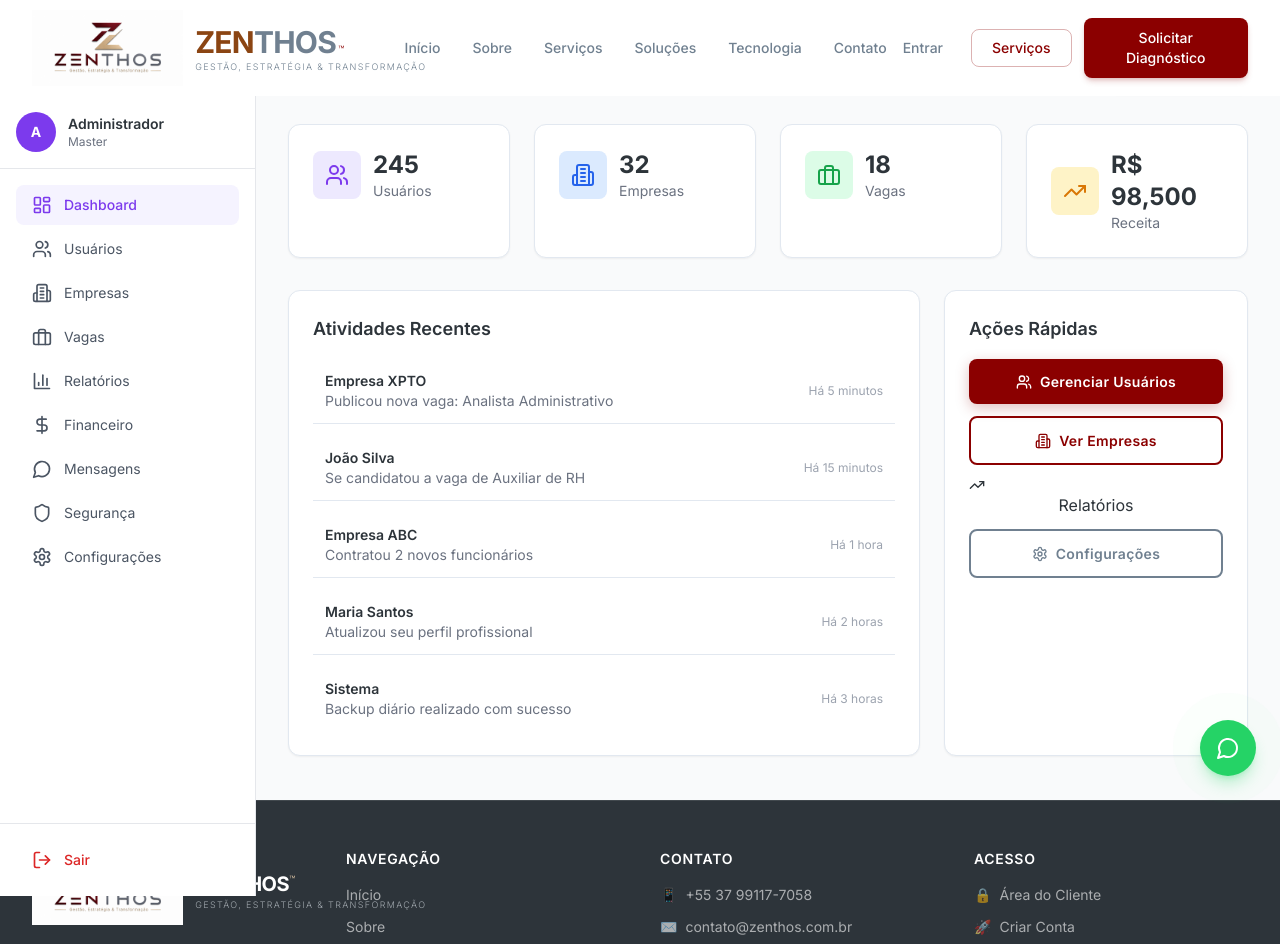
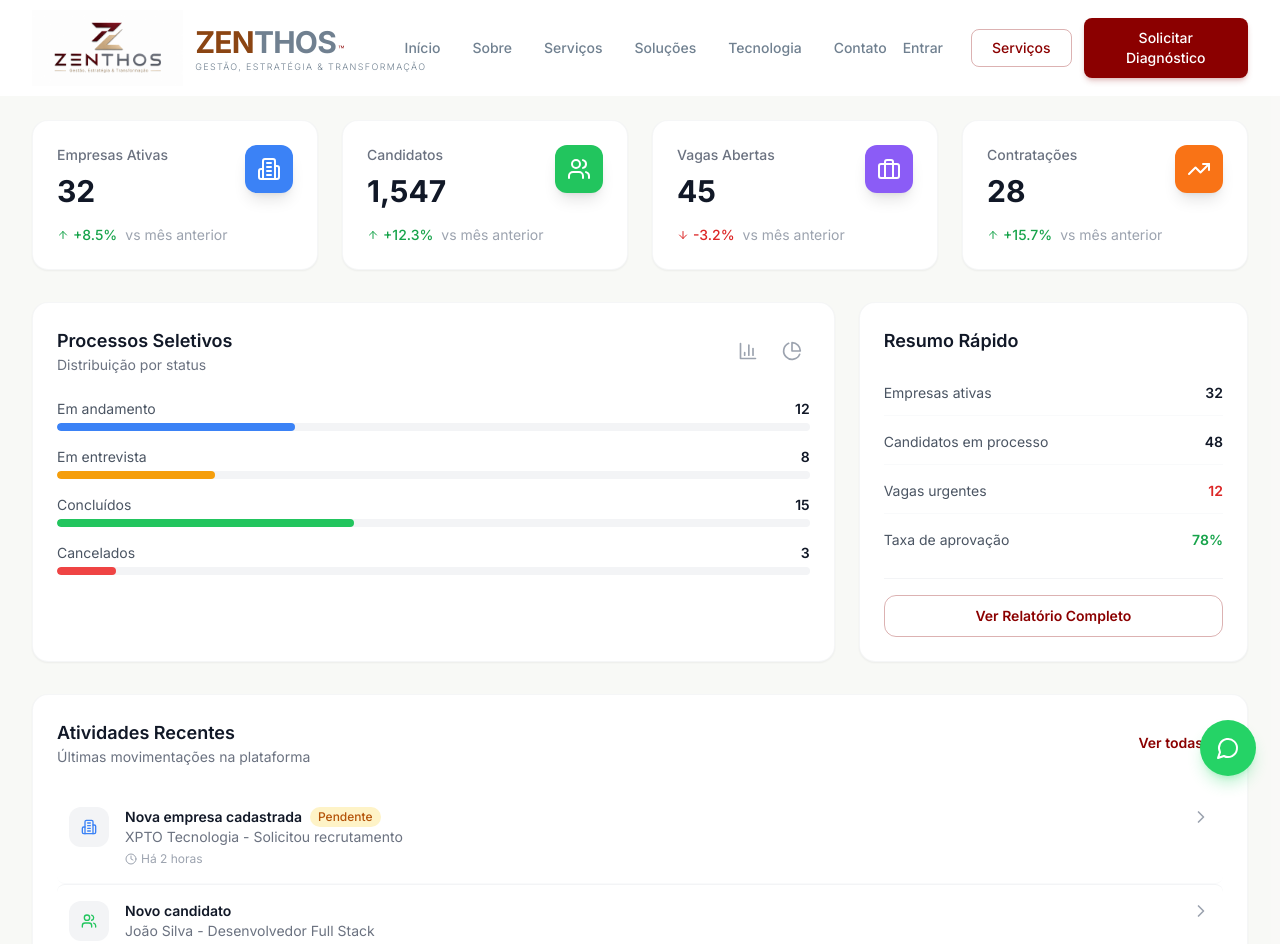
Before and after one commit to trivoroficial/consult_recruit, a Next.js app: page /admin/dashboard in a window 1280 px wide. Shown: the top 944 px of the page. Built offline with nearby package versions, Linux system fonts and the light colour scheme.

Commit message:
Update page.tsx

```diff
--- a/src/app/(dashboard)/admin/dashboard/page.tsx
+++ b/src/app/(dashboard)/admin/dashboard/page.tsx
@@ -1,155 +1,378 @@
 'use client'
 
-import { useEffect, useState } from 'react'
-import { Users, Building2, Briefcase, TrendingUp, Settings, UserPlus, Eye } from 'lucide-react'
-import { SidebarAdmin } from '@/components/layout/SidebarAdmin'
+import { useState, useEffect } from 'react'
+import {
+  Building2, Users, Briefcase, TrendingUp,
+  ArrowUp, ArrowDown, Eye, Calendar, Clock,
+  ChevronRight, Plus, Search, Filter,
+  BarChart3, PieChart
+} from 'lucide-react'
+import Link from 'next/link'
 
-// DADOS DE EXEMPLO DO ADMIN
-const dadosAdmin = {
-  usuarios: 245,
-  empresas: 32,
-  vagas: 18,
-  receita: 98500,
-  atividades: [
-    { id: 1, usuario: 'Empresa XPTO', acao: 'Publicou nova vaga: Analista Administrativo', data: 'Há 5 minutos' },
-    { id: 2, usuario: 'João Silva', acao: 'Se candidatou a vaga de Auxiliar de RH', data: 'Há 15 minutos' },
-    { id: 3, usuario: 'Empresa ABC', acao: 'Contratou 2 novos funcionários', data: 'Há 1 hora' },
-    { id: 4, usuario: 'Maria Santos', acao: 'Atualizou seu perfil profissional', data: 'Há 2 horas' },
-    { id: 5, usuario: 'Sistema', acao: 'Backup diário realizado com sucesso', data: 'Há 3 horas' },
-  ]
+// ===== TIPOS =====
+interface KPI {
+  id: string
+  title: string
+  value: number
+  change: number
+  icon: React.ReactNode
+  color: string
 }
 
-export default function DashboardAdmin() {
-  const [loading, setLoading] = useState(true)
+interface Activity {
+  id: string
+  type: 'empresa' | 'candidato' | 'vaga' | 'processo'
+  title: string
+  description: string
+  time: string
+  status?: 'pending' | 'approved' | 'rejected'
+}
 
-  useEffect(() => {
-    setTimeout(() => setLoading(false), 800)
-  }, [])
+// ===== DADOS MOCK =====
+const kpis: KPI[] = [
+  {
+    id: '1',
+    title: 'Empresas Ativas',
+    value: 32,
+    change: 8.5,
+    icon: <Building2 className="h-6 w-6" />,
+    color: 'bg-blue-500'
+  },
+  {
+    id: '2',
+    title: 'Candidatos',
+    value: 1547,
+    change: 12.3,
+    icon: <Users className="h-6 w-6" />,
+    color: 'bg-green-500'
+  },
+  {
+    id: '3',
+    title: 'Vagas Abertas',
+    value: 45,
+    change: -3.2,
+    icon: <Briefcase className="h-6 w-6" />,
+    color: 'bg-purple-500'
+  },
+  {
+    id: '4',
+    title: 'Contratações',
+    value: 28,
+    change: 15.7,
+    icon: <TrendingUp className="h-6 w-6" />,
+    color: 'bg-orange-500'
+  }
+]
 
-  if (loading) {
+const activities: Activity[] = [
+  {
+    id: '1',
+    type: 'empresa',
+    title: 'Nova empresa cadastrada',
+    description: 'XPTO Tecnologia - Solicitou recrutamento',
+    time: 'Há 2 horas',
+    status: 'pending'
+  },
+  {
+    id: '2',
+    type: 'candidato',
+    title: 'Novo candidato',
+    description: 'João Silva - Desenvolvedor Full Stack',
+    time: 'Há 4 horas'
+  },
+  {
+    id: '3',
+    type: 'vaga',
+    title: 'Vaga publicada',
+    description: 'UX Designer - Salário: R$ 8.000',
+    time: 'Há 6 horas',
+    status: 'approved'
+  },
+  {
+    id: '4',
+    type: 'processo',
+    title: 'Processo encerrado',
+    description: 'Desenvolvedor Frontend - 3 contratados',
+    time: 'Há 1 dia'
+  },
+  {
+    id: '5',
+    type: 'empresa',
+    title: 'Empresa bloqueada',
+    description: 'Financeira ABC - Pendência documental',
+    time: 'Há 2 dias',
+    status: 'rejected'
+  }
+]
+
+const processosStatus = [
+  { label: 'Em andamento', value: 12, color: 'bg-blue-500' },
+  { label: 'Em entrevista', value: 8, color: 'bg-yellow-500' },
+  { label: 'Concluídos', value: 15, color: 'bg-green-500' },
+  { label: 'Cancelados', value: 3, color: 'bg-red-500' }
+]
+
+// ===== COMPONENTES =====
+function KPICard({ kpi }: { kpi: KPI }) {
+  const isPositive = kpi.change > 0
+  const isNegative = kpi.change < 0
+
   return (
-      <div className="min-h-screen flex items-center justify-center">
-        <div className="text-purple-600 text-xl">Carregando...</div>
+    <div className="group bg-white rounded-2xl border border-gray-100/80 p-6 shadow-sm hover:shadow-xl hover:-translate-y-1 transition-all duration-300">
+      <div className="flex items-start justify-between">
+        <div>
+          <p className="text-sm font-medium text-gray-500">{kpi.title}</p>
+          <p className="mt-2 text-3xl font-bold text-gray-900">
+            {kpi.value.toLocaleString()}
+          </p>
+        </div>
+        <div className={`${kpi.color} rounded-xl p-3 text-white shadow-lg`}>
+          {kpi.icon}
+        </div>
+      </div>
+      <div className="mt-4 flex items-center gap-2">
+        <span className={`inline-flex items-center text-sm font-medium ${
+          isPositive ? 'text-green-600' : isNegative ? 'text-red-600' : 'text-gray-500'
+        }`}>
+          {isPositive ? <ArrowUp className="h-3 w-3 mr-1" /> : isNegative ? <ArrowDown className="h-3 w-3 mr-1" /> : null}
+          {isPositive ? `+${kpi.change}%` : isNegative ? `${kpi.change}%` : '0%'}
+        </span>
+        <span className="text-sm text-gray-400">vs mês anterior</span>
+      </div>
     </div>
   )
 }
 
+function ActivityItem({ activity }: { activity: Activity }) {
+  const getIcon = () => {
+    switch (activity.type) {
+      case 'empresa': return <Building2 className="h-4 w-4 text-blue-500" />
+      case 'candidato': return <Users className="h-4 w-4 text-green-500" />
+      case 'vaga': return <Briefcase className="h-4 w-4 text-purple-500" />
+      case 'processo': return <TrendingUp className="h-4 w-4 text-orange-500" />
+    }
+  }
+
+  const getStatusColor = () => {
+    switch (activity.status) {
+      case 'pending': return 'bg-yellow-100 text-yellow-700'
+      case 'approved': return 'bg-green-100 text-green-700'
+      case 'rejected': return 'bg-red-100 text-red-700'
+      default: return 'bg-gray-100 text-gray-600'
+    }
+  }
+
+  const getStatusLabel = () => {
+    switch (activity.status) {
+      case 'pending': return 'Pendente'
+      case 'approved': return 'Aprovado'
+      case 'rejected': return 'Rejeitado'
+      default: return ''
+    }
+  }
+
   return (
-    <div className="flex min-h-screen bg-gray-50">
-      <SidebarAdmin />
-      <div className="flex-1 ml-64 p-8">
-        {/* CABEÇALHO */}
-        <div className="flex items-center justify-between mb-8">
+    <div className="flex items-start gap-4 py-4 border-b border-gray-50 last:border-0 hover:bg-gray-50/50 px-3 rounded-lg transition-all">
+      <div className="w-10 h-10 rounded-xl bg-gray-100 flex items-center justify-center flex-shrink-0">
+        {getIcon()}
+      </div>
+      <div className="flex-1 min-w-0">
+        <div className="flex items-center gap-2">
+          <p className="text-sm font-semibold text-gray-900">{activity.title}</p>
+          {activity.status && (
+            <span className={`text-xs font-medium px-2 py-0.5 rounded-full ${getStatusColor()}`}>
+              {getStatusLabel()}
+            </span>
+          )}
+        </div>
+        <p className="text-sm text-gray-500 truncate">{activity.description}</p>
+        <div className="flex items-center gap-3 mt-1">
+          <span className="text-xs text-gray-400 flex items-center gap-1">
+            <Clock className="h-3 w-3" /> {activity.time}
+          </span>
+        </div>
+      </div>
+      <button className="text-gray-400 hover:text-gray-600 transition-colors">
+        <ChevronRight className="h-5 w-5" />
+      </button>
+    </div>
+  )
+}
+
+function StatusCard({ label, value, color }: { label: string; value: number; color: string }) {
+  return (
+    <div className="flex items-center justify-between py-3 border-b border-gray-50 last:border-0">
+      <div className="flex items-center gap-3">
+        <div className={`w-3 h-3 rounded-full ${color}`} />
+        <span className="text-sm text-gray-600">{label}</span>
+      </div>
+      <span className="text-sm font-semibold text-gray-900">{value}</span>
+    </div>
+  )
+}
+
+// ===== PÁGINA PRINCIPAL =====
+export default function AdminDashboard() {
+  const [searchTerm, setSearchTerm] = useState('')
+  const [filteredActivities, setFilteredActivities] = useState(activities)
+
+  useEffect(() => {
+    if (searchTerm) {
+      setFilteredActivities(
+        activities.filter(a =>
+          a.title.toLowerCase().includes(searchTerm.toLowerCase()) ||
+          a.description.toLowerCase().includes(searchTerm.toLowerCase())
+        )
+      )
+    } else {
+      setFilteredActivities(activities)
+    }
+  }, [searchTerm])
+
+  return (
+    <div className="min-h-screen bg-gray-50/80">
+      <div className="max-w-7xl mx-auto px-4 sm:px-6 lg:px-8 py-8">
+
+        {/* ===== HEADER ===== */}
+        <div className="flex flex-col sm:flex-row sm:items-center justify-between gap-4 mb-8">
           <div>
-            <h1 className="text-3xl font-bold">
-              Painel <span className="text-purple-600">Administrativo</span>
-            </h1>
-            <p className="text-gray-500 text-sm mt-1">Visão geral da plataforma</p>
+            <h1 className="text-2xl font-bold text-gray-900">Dashboard</h1>
+            <p className="text-sm text-gray-500 mt-1">Visão geral da plataforma ZENTHOS</p>
           </div>
           <div className="flex items-center gap-3">
-            <button className="btn-outline btn-sm flex items-center gap-2">
-              <Settings className="h-4 w-4" />
-              Configurações
-            </button>
-            <button className="btn-primary btn-sm flex items-center gap-2">
-              <UserPlus className="h-4 w-4" />
-              Novo Usuário
+            <div className="relative">
+              <input
+                type="text"
+                placeholder="Buscar atividades..."
+                className="w-64 px-4 py-2.5 pl-10 text-sm border border-gray-200 rounded-xl focus:border-[#8B0000] focus:ring-2 focus:ring-[#8B0000]/20 outline-none transition"
+                value={searchTerm}
+                onChange={(e) => setSearchTerm(e.target.value)}
+              />
+              <Search className="absolute left-3 top-3 h-4 w-4 text-gray-400" />
+            </div>
+            <button className="px-4 py-2.5 text-sm font-semibold text-white bg-[#8B0000] rounded-xl hover:bg-[#700000] transition shadow-md shadow-[#8B0000]/20 hover:shadow-lg flex items-center gap-2">
+              <Plus className="h-4 w-4" />
+              Nova Ação
             </button>
           </div>
         </div>
 
-        {/* CARDS */}
-        <div className="grid grid-cols-1 md:grid-cols-4 gap-6 mb-8">
-          <div className="bg-white p-6 rounded-xl shadow-sm border">
-            <div className="flex items-center gap-3">
-              <div className="p-3 bg-purple-100 rounded-lg">
-                <Users className="h-6 w-6 text-purple-600" />
+        {/* ===== KPIS ===== */}
+        <div className="grid grid-cols-1 sm:grid-cols-2 lg:grid-cols-4 gap-6 mb-8">
+          {kpis.map((kpi) => (
+            <KPICard key={kpi.id} kpi={kpi} />
+          ))}
         </div>
+
+        {/* ===== GRÁFICOS E STATUS ===== */}
+        <div className="grid grid-cols-1 lg:grid-cols-3 gap-6 mb-8">
+
+          {/* GRÁFICO DE PROCESSOS */}
+          <div className="lg:col-span-2 bg-white rounded-2xl border border-gray-100/80 p-6 shadow-sm">
+            <div className="flex items-center justify-between mb-6">
               <div>
-                <p className="text-2xl font-bold">{dadosAdmin.usuarios}</p>
-                <p className="text-sm text-gray-500">Usuários</p>
+                <h3 className="text-lg font-semibold text-gray-900">Processos Seletivos</h3>
+                <p className="text-sm text-gray-500">Distribuição por status</p>
               </div>
+              <div className="flex items-center gap-2">
+                <button className="p-2 text-gray-400 hover:text-gray-600 rounded-lg hover:bg-gray-50 transition">
+                  <BarChart3 className="h-5 w-5" />
+                </button>
+                <button className="p-2 text-gray-400 hover:text-gray-600 rounded-lg hover:bg-gray-50 transition">
+                  <PieChart className="h-5 w-5" />
+                </button>
               </div>
             </div>
 
-          <div className="bg-white p-6 rounded-xl shadow-sm border">
-            <div className="flex items-center gap-3">
-              <div className="p-3 bg-blue-100 rounded-lg">
-                <Building2 className="h-6 w-6 text-blue-600" />
+            {/* GRÁFICO DE BARRAS SIMULADO */}
+            <div className="space-y-4">
+              {processosStatus.map((status, index) => (
+                <div key={index} className="space-y-1">
+                  <div className="flex items-center justify-between text-sm">
+                    <span className="text-gray-600">{status.label}</span>
+                    <span className="font-semibold text-gray-900">{status.value}</span>
                   </div>
-              <div>
-                <p className="text-2xl font-bold">{dadosAdmin.empresas}</p>
-                <p className="text-sm text-gray-500">Empresas</p>
+                  <div className="w-full h-2 bg-gray-100 rounded-full overflow-hidden">
+                    <div
+                      className={`h-full ${status.color} rounded-full transition-all duration-1000`}
+                      style={{ width: `${(status.value / 38) * 100}%` }}
+                    />
                   </div>
-            </div>
-          </div>
-
-          <div className="bg-white p-6 rounded-xl shadow-sm border">
-            <div className="flex items-center gap-3">
-              <div className="p-3 bg-green-100 rounded-lg">
-                <Briefcase className="h-6 w-6 text-green-600" />
-              </div>
-              <div>
-                <p className="text-2xl font-bold">{dadosAdmin.vagas}</p>
-                <p className="text-sm text-gray-500">Vagas</p>
-              </div>
-            </div>
-          </div>
-
-          <div className="bg-white p-6 rounded-xl shadow-sm border">
-            <div className="flex items-center gap-3">
-              <div className="p-3 bg-yellow-100 rounded-lg">
-                <TrendingUp className="h-6 w-6 text-yellow-600" />
-              </div>
-              <div>
-                <p className="text-2xl font-bold">R$ {dadosAdmin.receita.toLocaleString()}</p>
-                <p className="text-sm text-gray-500">Receita</p>
-              </div>
-            </div>
-          </div>
-        </div>
-
-        {/* CONTEÚDO */}
-        <div className="grid grid-cols-1 md:grid-cols-3 gap-6">
-          {/* ATIVIDADES RECENTES */}
-          <div className="col-span-2 bg-white p-6 rounded-xl shadow-sm border">
-            <h2 className="text-lg font-semibold mb-4">Atividades Recentes</h2>
-            <div className="space-y-3">
-              {dadosAdmin.atividades.map((item) => (
-                <div key={item.id} className="flex items-center justify-between p-3 border-b last:border-0 hover:bg-gray-50 transition">
-                  <div>
-                    <p className="font-semibold text-sm">{item.usuario}</p>
-                    <p className="text-sm text-gray-500">{item.acao}</p>
-                  </div>
-                  <span className="text-xs text-gray-400">{item.data}</span>
                 </div>
               ))}
             </div>
           </div>
 
-          {/* AÇÕES RÁPIDAS */}
-          <div className="bg-white p-6 rounded-xl shadow-sm border">
-            <h2 className="text-lg font-semibold mb-4">Ações Rápidas</h2>
-            <div className="space-y-3">
-              <button className="w-full btn-primary justify-center">
-                <Users className="h-4 w-4" />
-                Gerenciar Usuários
+          {/* STATUS RÁPIDO */}
+          <div className="bg-white rounded-2xl border border-gray-100/80 p-6 shadow-sm">
+            <h3 className="text-lg font-semibold text-gray-900 mb-4">Resumo Rápido</h3>
+            <div className="space-y-1">
+              <div className="flex items-center justify-between py-3 border-b border-gray-50">
+                <span className="text-sm text-gray-600">Empresas ativas</span>
+                <span className="text-sm font-semibold text-gray-900">32</span>
+              </div>
+              <div className="flex items-center justify-between py-3 border-b border-gray-50">
+                <span className="text-sm text-gray-600">Candidatos em processo</span>
+                <span className="text-sm font-semibold text-gray-900">48</span>
+              </div>
+              <div className="flex items-center justify-between py-3 border-b border-gray-50">
+                <span className="text-sm text-gray-600">Vagas urgentes</span>
+                <span className="text-sm font-semibold text-red-600">12</span>
+              </div>
+              <div className="flex items-center justify-between py-3">
+                <span className="text-sm text-gray-600">Taxa de aprovação</span>
+                <span className="text-sm font-semibold text-green-600">78%</span>
+              </div>
+            </div>
+            <div className="mt-4 pt-4 border-t border-gray-100">
+              <Link href="/admin/relatorios">
+                <button className="w-full py-2.5 text-sm font-semibold text-[#8B0000] border border-[#8B0000]/30 rounded-xl hover:bg-[#8B0000] hover:text-white transition-all duration-300">
+                  Ver Relatório Completo
                 </button>
-              <button className="w-full btn-secondary justify-center">
-                <Building2 className="h-4 w-4" />
-                Ver Empresas
-              </button>
-              <button className="w-full btn-gold justify-center">
-                <TrendingUp className="h-4 w-4" />
-                Relatórios
-              </button>
-              <button className="w-full btn-outline justify-center">
-                <Settings className="h-4 w-4" />
-                Configurações
-              </button>
+              </Link>
             </div>
           </div>
         </div>
+
+        {/* ===== ATIVIDADES RECENTES ===== */}
+        <div className="bg-white rounded-2xl border border-gray-100/80 p-6 shadow-sm">
+          <div className="flex items-center justify-between mb-6">
+            <div>
+              <h3 className="text-lg font-semibold text-gray-900">Atividades Recentes</h3>
+              <p className="text-sm text-gray-500">Últimas movimentações na plataforma</p>
+            </div>
+            <Link href="/admin/atividades">
+              <button className="text-sm font-semibold text-[#8B0000] hover:text-[#700000] transition flex items-center gap-1">
+                Ver todas <ChevronRight className="h-4 w-4" />
+              </button>
+            </Link>
+          </div>
+
+          <div className="divide-y divide-gray-100">
+            {filteredActivities.length > 0 ? (
+              filteredActivities.map((activity) => (
+                <ActivityItem key={activity.id} activity={activity} />
+              ))
+            ) : (
+              <div className="text-center py-8 text-gray-400">
+                <p>Nenhuma atividade encontrada</p>
+              </div>
+            )}
+          </div>
+        </div>
+
+        {/* ===== RODAPÉ DO DASHBOARD ===== */}
+        <div className="mt-8 flex items-center justify-between text-xs text-gray-400 border-t border-gray-200 pt-6">
+          <p>© 2026 ZENTHOS™ - Todos os direitos reservados</p>
+          <div className="flex items-center gap-4">
+            <span className="flex items-center gap-1">
+              <span className="w-2 h-2 rounded-full bg-green-500 animate-pulse" />
+              Sistema em produção
+            </span>
+            <span>v2.0.0</span>
+          </div>
+        </div>
+
       </div>
     </div>
   )
```
Lines whose indentation alone changed are shown as unchanged.
